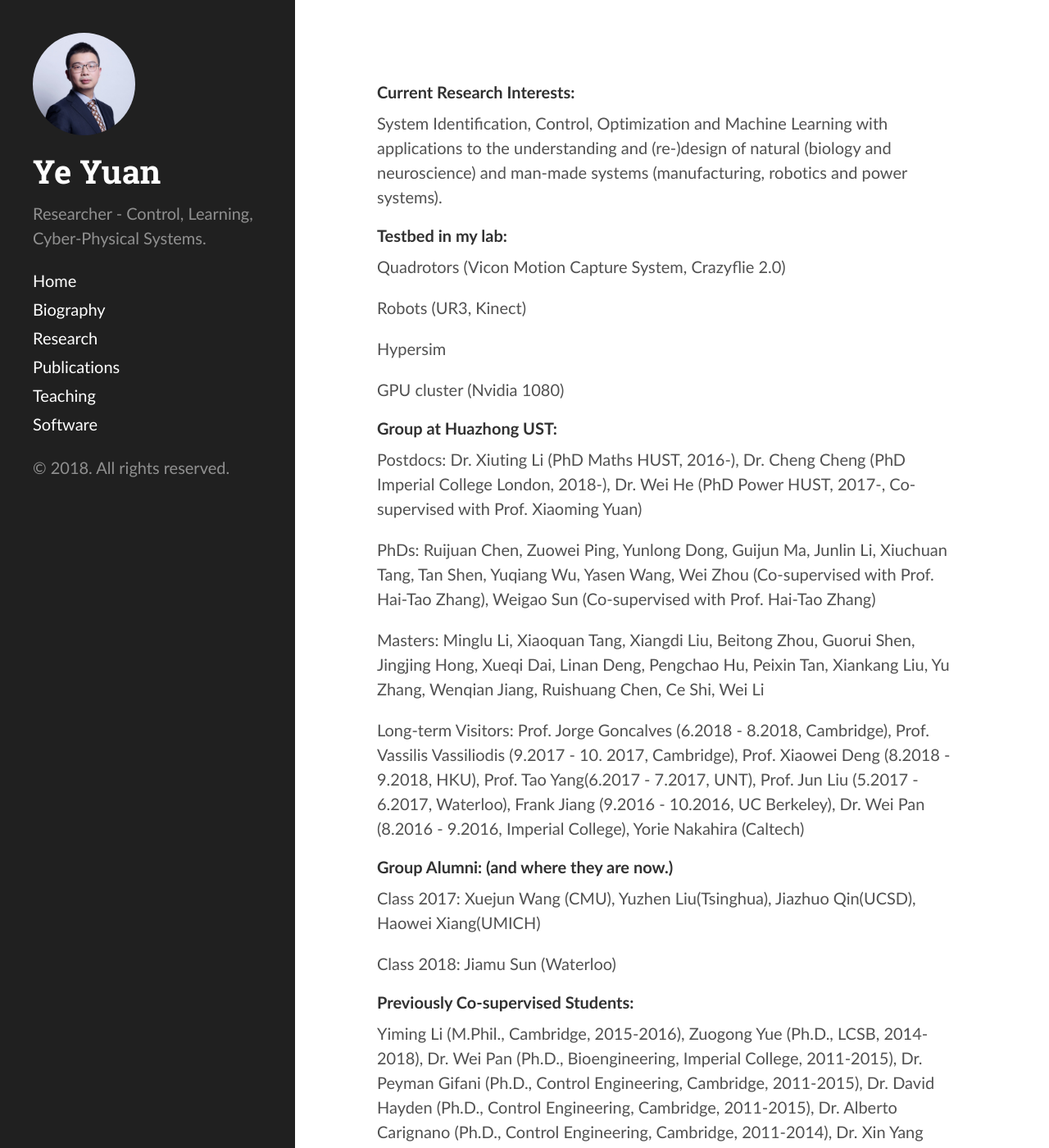
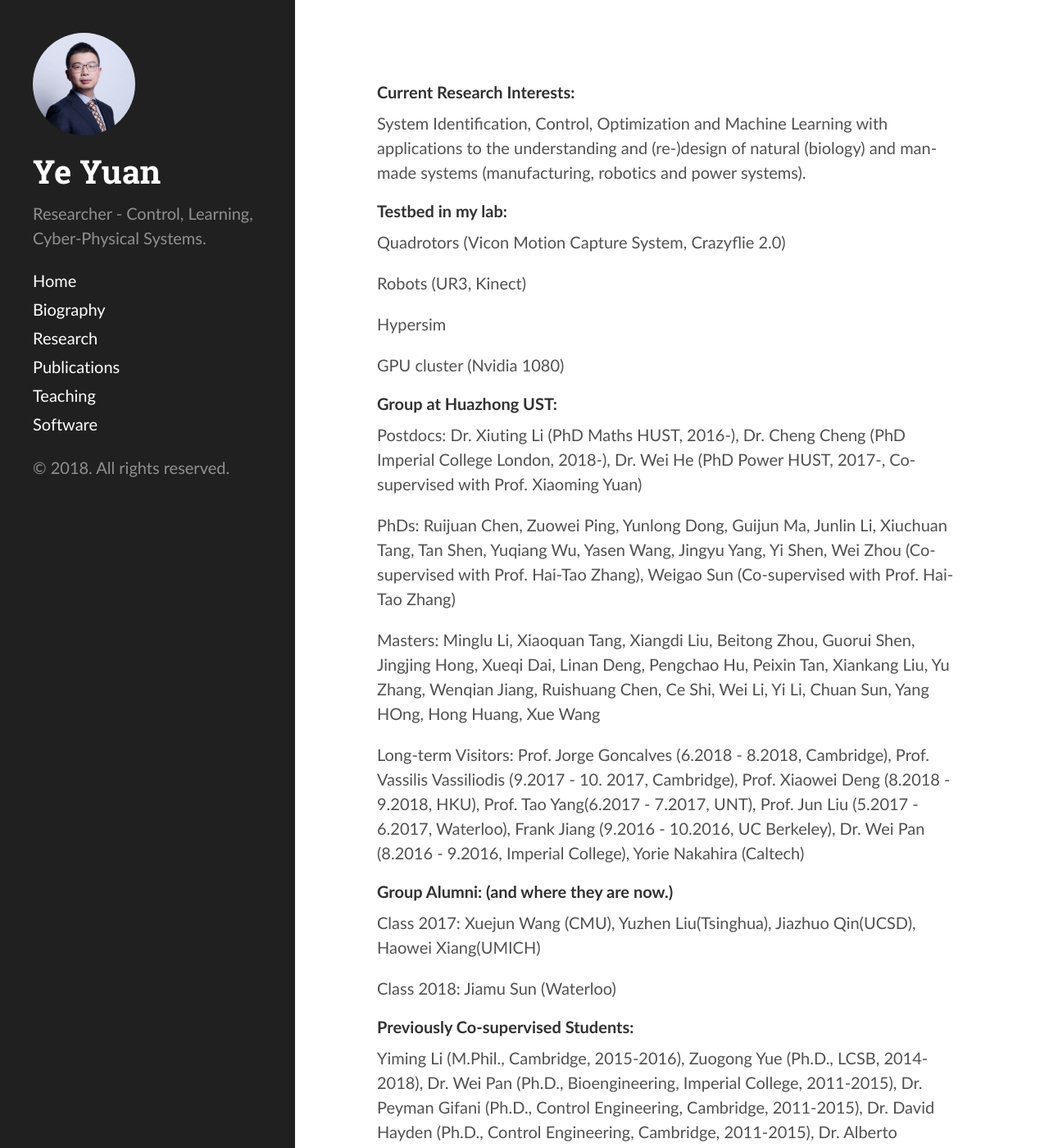
Before and after one commit to yy311/yy311.github.io, a Jekyll site: the page built from research.md, in a window 1280 px wide and 1400 px high. Shown: the whole window at 82% size. Built offline with Jekyll 4.4.1, drawn with Linux system fonts in a browser that asks for light colours.

Commit message:
Update research.md

```diff
--- a/research.md
+++ b/research.md
@@ -4,7 +4,7 @@ layout: page
 
 #### Current Research Interests:
 
-System Identification, Control, Optimization and Machine Learning with applications to the understanding and (re-)design of natural (biology and neuroscience) and man-made systems (manufacturing, robotics and power systems).
+System Identification, Control, Optimization and Machine Learning with applications to the understanding and (re-)design of natural (biology) and man-made systems (manufacturing, robotics and power systems).
 
 
 #### Testbed in my lab:
@@ -21,9 +21,9 @@ GPU cluster (Nvidia 1080)
 
 Postdocs: Dr. Xiuting Li (PhD Maths HUST, 2016-), Dr. Cheng Cheng (PhD Imperial College London, 2018-),  Dr. Wei He (PhD Power HUST, 2017-, Co-supervised with Prof. Xiaoming Yuan)
 
-PhDs: Ruijuan Chen, Zuowei Ping, Yunlong Dong, Guijun Ma, Junlin Li, Xiuchuan Tang, Tan Shen, Yuqiang Wu, Yasen Wang, Wei Zhou (Co-supervised with  Prof. Hai-Tao Zhang), Weigao Sun (Co-supervised with Prof. Hai-Tao Zhang)
+PhDs: Ruijuan Chen, Zuowei Ping, Yunlong Dong, Guijun Ma, Junlin Li, Xiuchuan Tang, Tan Shen, Yuqiang Wu, Yasen Wang, Jingyu Yang, Yi Shen, Wei Zhou (Co-supervised with  Prof. Hai-Tao Zhang), Weigao Sun (Co-supervised with Prof. Hai-Tao Zhang)
 
-Masters: Minglu Li, Xiaoquan Tang, Xiangdi Liu, Beitong Zhou, Guorui Shen, Jingjing Hong, Xueqi Dai, Linan Deng, Pengchao Hu, Peixin Tan, Xiankang Liu, Yu Zhang, Wenqian Jiang, Ruishuang Chen, Ce Shi, Wei Li
+Masters: Minglu Li, Xiaoquan Tang, Xiangdi Liu, Beitong Zhou, Guorui Shen, Jingjing Hong, Xueqi Dai, Linan Deng, Pengchao Hu, Peixin Tan, Xiankang Liu, Yu Zhang, Wenqian Jiang, Ruishuang Chen, Ce Shi, Wei Li, Yi Li, Chuan Sun, Yang HOng, Hong Huang, Xue Wang
 
 Long-term Visitors: Prof. Jorge Goncalves (6.2018 - 8.2018, Cambridge), Prof. Vassilis Vassiliodis (9.2017 - 10. 2017, Cambridge), Prof. Xiaowei Deng (8.2018 - 9.2018, HKU), Prof. Tao Yang(6.2017 - 7.2017, UNT), Prof. Jun Liu (5.2017 - 6.2017, Waterloo), Frank Jiang (9.2016 - 10.2016, UC Berkeley), Dr. Wei Pan (8.2016 - 9.2016, Imperial College), Yorie Nakahira (Caltech)
 
```
